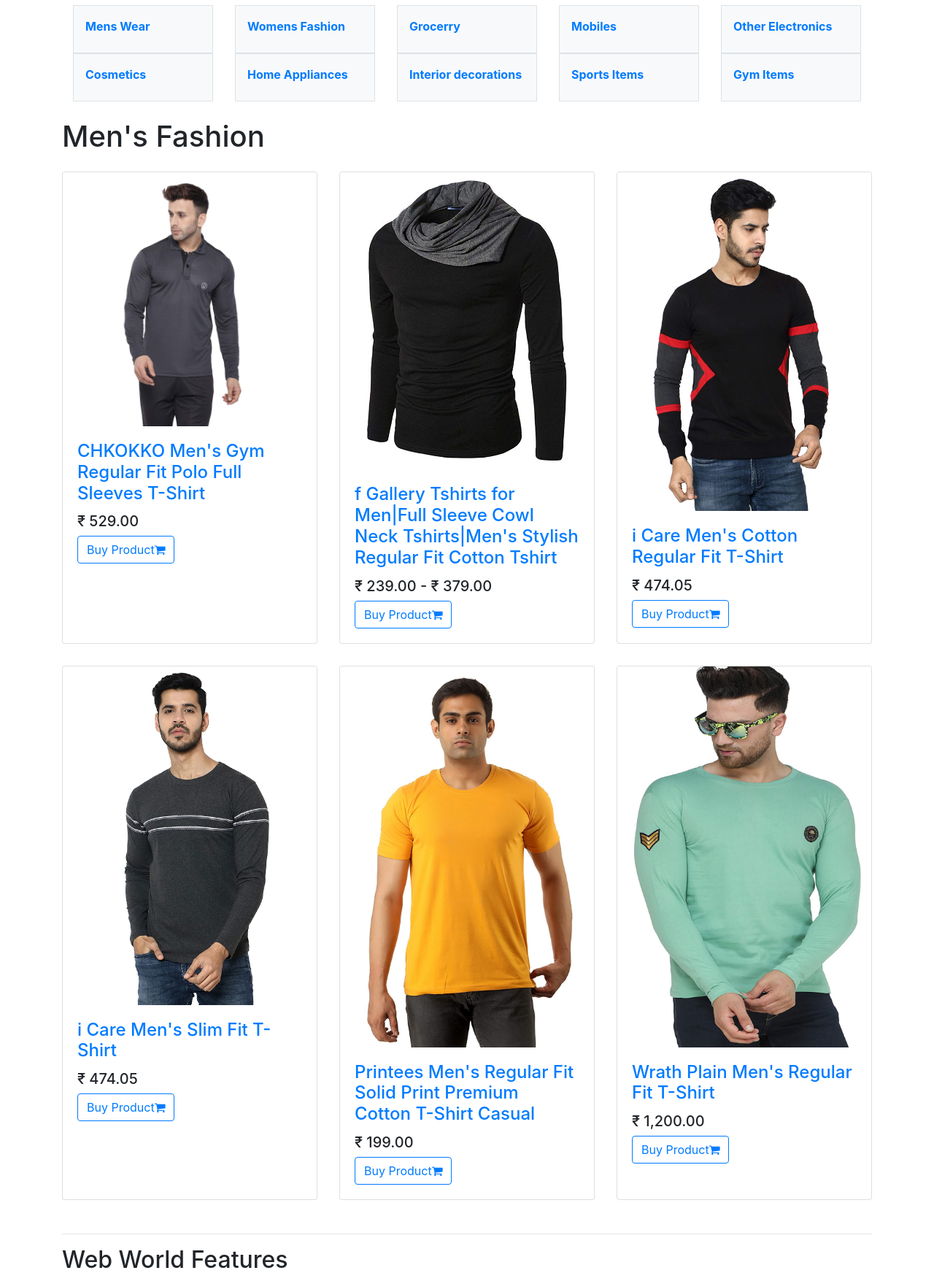
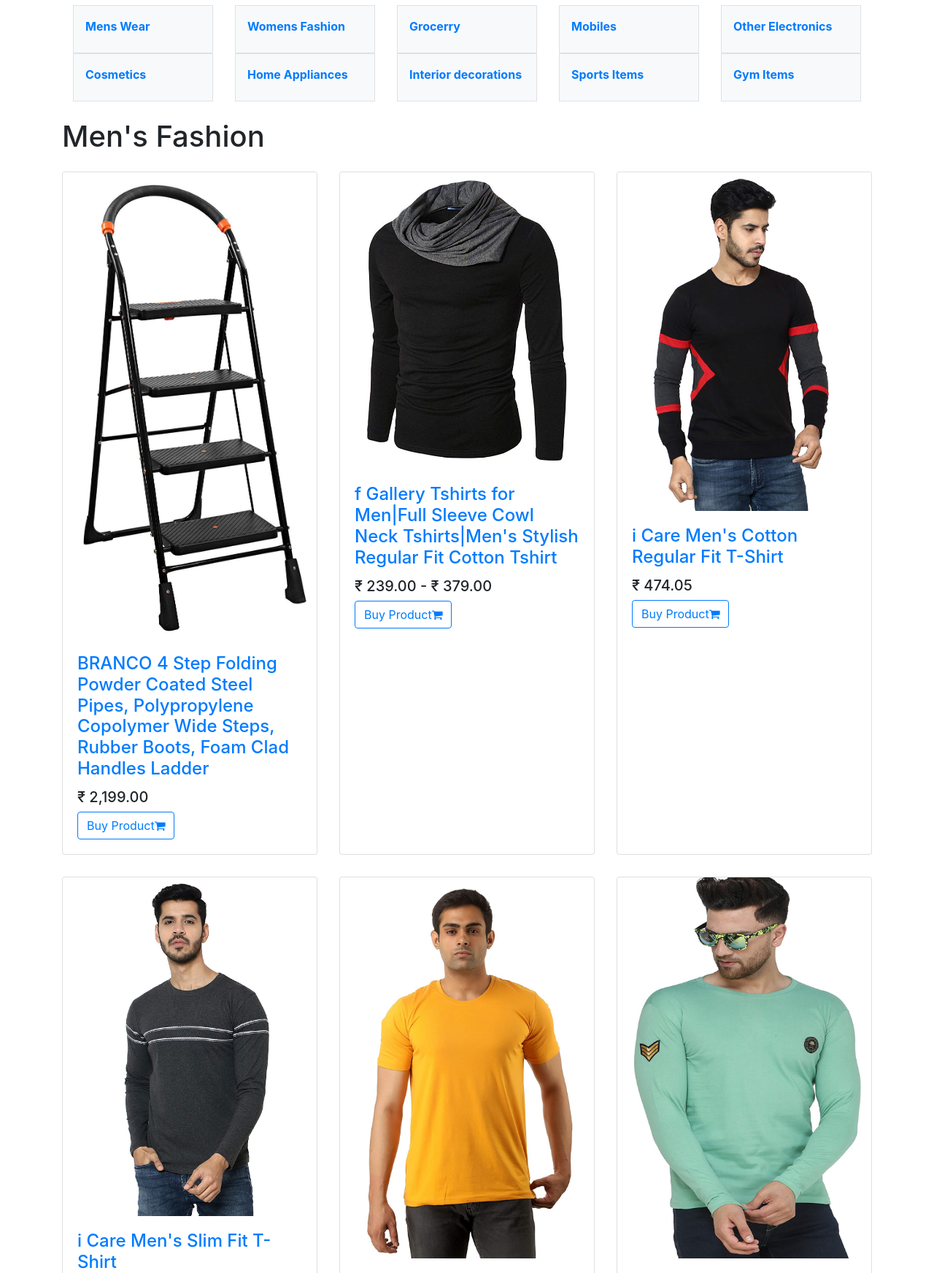
Before and after one commit to shreyasubale10/webworlddeals, a Django app: page /homeappliance in a window 1280 px wide. Shown: the part 665-2409 px from the top of the page at 73% size. Run offline with Django 3.2, Linux system fonts and the light colour scheme; some libraries are stand-ins or nearby versions.

Commit message:
make it better

```diff
--- a/affiliate/templates/cosmetics.html
+++ b/affiliate/templates/cosmetics.html
@@ -1,6 +1,6 @@
 {% extends 'base.html' %}
 {% load static %}
-{% block title %} Web World Shop | Mens Wear {% endblock title %}
+{% block title %} Web World Shop | Cosmetics {% endblock title %}
  {% block products %}
 
   <h1 class="my-4">Men's Fashion</h1>
--- a/affiliate/templates/electronic.html
+++ b/affiliate/templates/electronic.html
@@ -1,6 +1,6 @@
 {% extends 'base.html' %}
 {% load static %}
-{% block title %} Web World Shop | Mens Wear {% endblock title %}
+{% block title %} Web World Shop | Other Electronic {% endblock title %}
  {% block products %}
 
   <h1 class="my-4">Men's Fashion</h1>
--- a/affiliate/templates/homeappliance.html
+++ b/affiliate/templates/homeappliance.html
@@ -1,19 +1,19 @@
 {% extends 'base.html' %}
 {% load static %}
-{% block title %} Web World Shop | Mens Wear {% endblock title %}
+{% block title %} Web World Deals | Home Appliances {% endblock title %}
  {% block products %}
 
   <h1 class="my-4">Men's Fashion</h1>
     <div class="row">
       <div class="col-lg-4 col-sm-6 portfolio-item">
         <div class="card h-100">
-          <a href="https://amzn.to/2Ysll9T"><img class="card-img-top" src="/static/affiliate/images/menswear/chkokko mens gym t-shirt.jpg" alt=""></a>
+          <a href="https://amzn.to/3rzzPl8"><img class="card-img-top" src="/static/affiliate/images/homeappliances/clad handles ladder.jpg" alt=""></a>
           <div class="card-body">
             <h4 class="card-title">
-              <a href="https://amzn.to/2Ysll9T">CHKOKKO Men's Gym Regular Fit Polo Full Sleeves T-Shirt</a>
+              <a href="https://amzn.to/3rzzPl8">BRANCO 4 Step Folding Powder Coated Steel Pipes, Polypropylene Copolymer Wide Steps, Rubber Boots, Foam Clad Handles Ladder</a>
             </h4>
-            <h5>₹ 529.00 </h5>
-            <a href="https://amzn.to/2Ysll9T" class="btn btn-outline-primary">Buy Product<i class="fa fa-shopping-cart" aria-hidden="true"></i></a>
+            <h5>₹ 2,199.00 </h5>
+            <a href="https://amzn.to/3rzzPl8" class="btn btn-outline-primary">Buy Product<i class="fa fa-shopping-cart" aria-hidden="true"></i></a>
           </div>
         </div>
       </div>
```
Also changed, not shown: static/affiliate/images/homeappliances/clad handles ladder.jpg (added).
